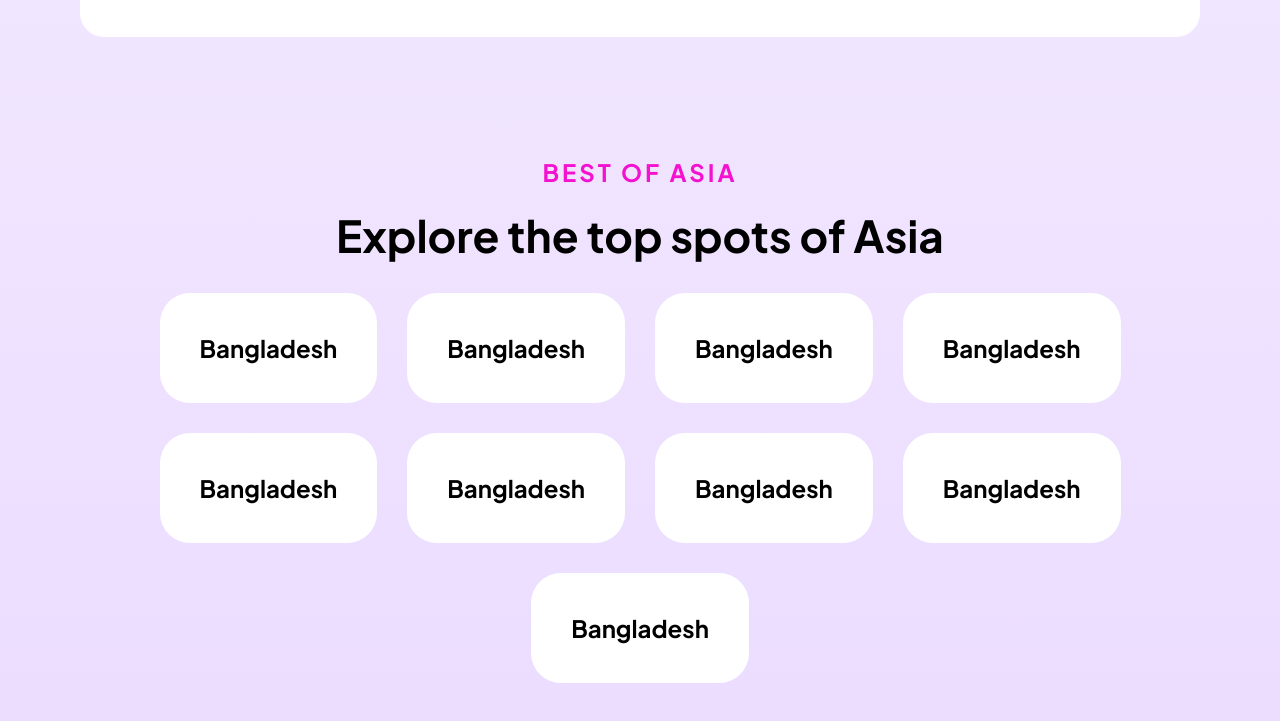
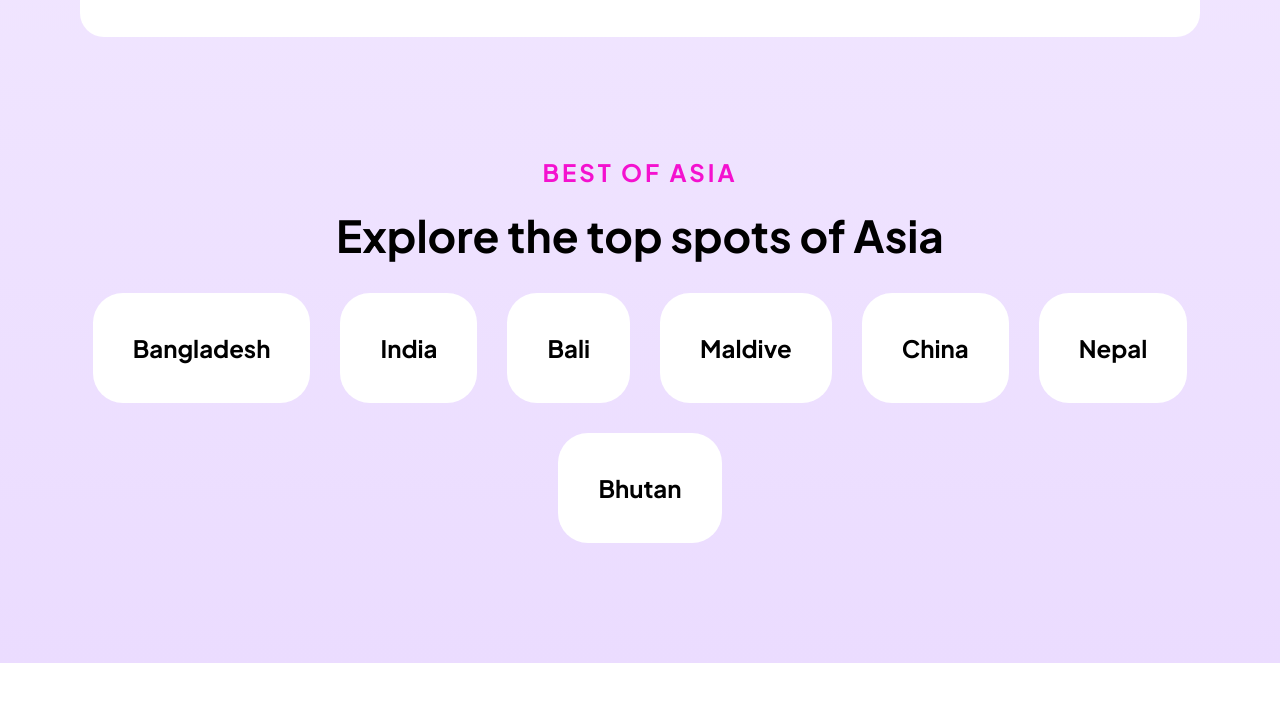
Before and after one commit to Anonnya01/Tour-Mama, a plain HTML site: page index.html in a window 1280 px wide. Shown: the part 2055-2776 px from the top of the page. After the commit the page ends 2718 px from the top, so only its background shows below. Drawn offline with Linux system fonts and the light colour scheme.

Commit message:
added new info

```diff
--- a/index.html
+++ b/index.html
@@ -111,14 +111,12 @@
         </div>
         <div id="country-card-container">
           <h2>Bangladesh</h2>
-          <h2>Bangladesh</h2>
-          <h2>Bangladesh</h2>
-          <h2>Bangladesh</h2>
-          <h2>Bangladesh</h2>
-          <h2>Bangladesh</h2>
-          <h2>Bangladesh</h2>
-          <h2>Bangladesh</h2>
-          <h2>Bangladesh</h2>
+          <h2>India</h2>
+          <h2>Bali</h2>
+          <h2>Maldive</h2>
+          <h2>China</h2>
+          <h2>Nepal</h2>
+          <h2>Bhutan</h2>
         </div>
       </div>
     </div>
```
